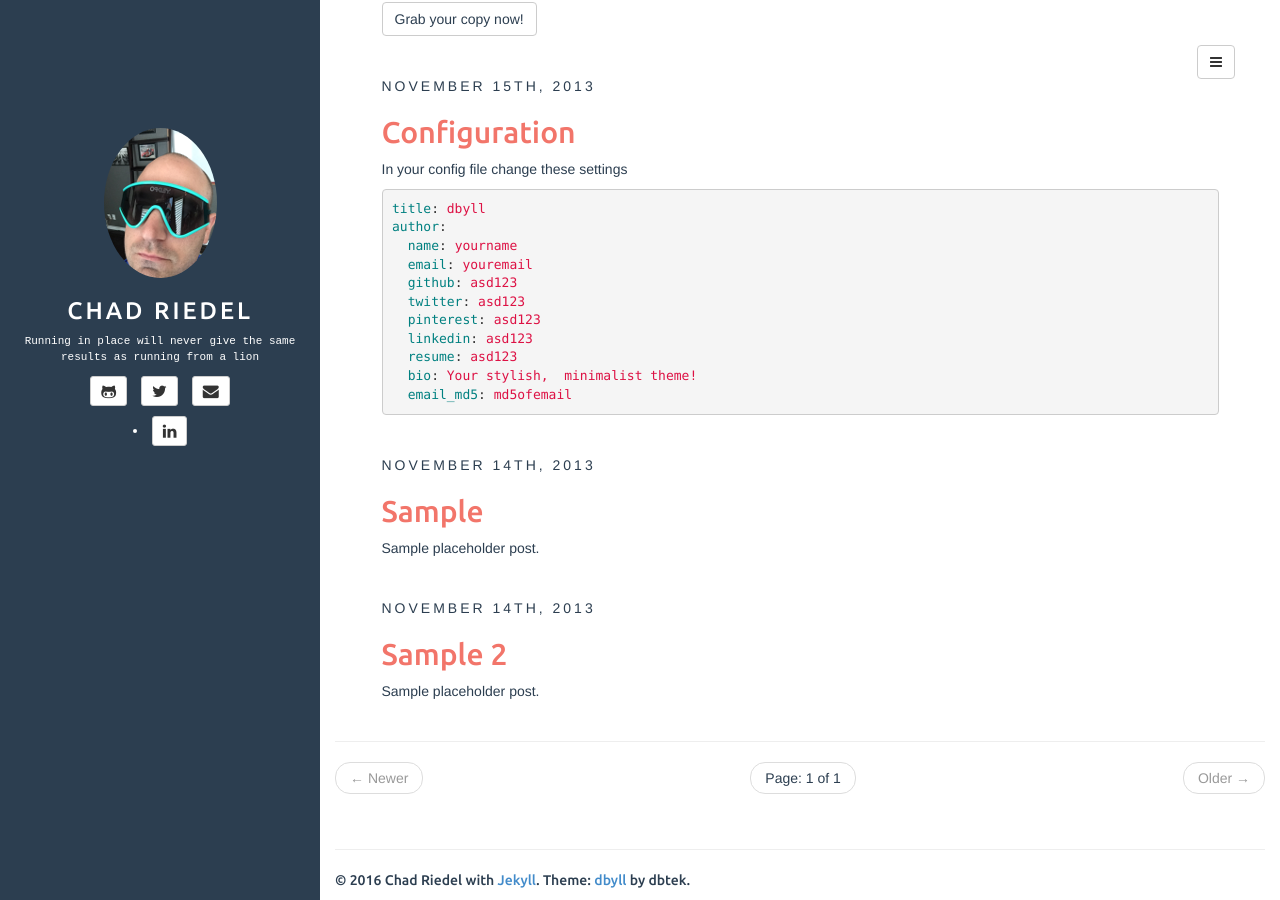
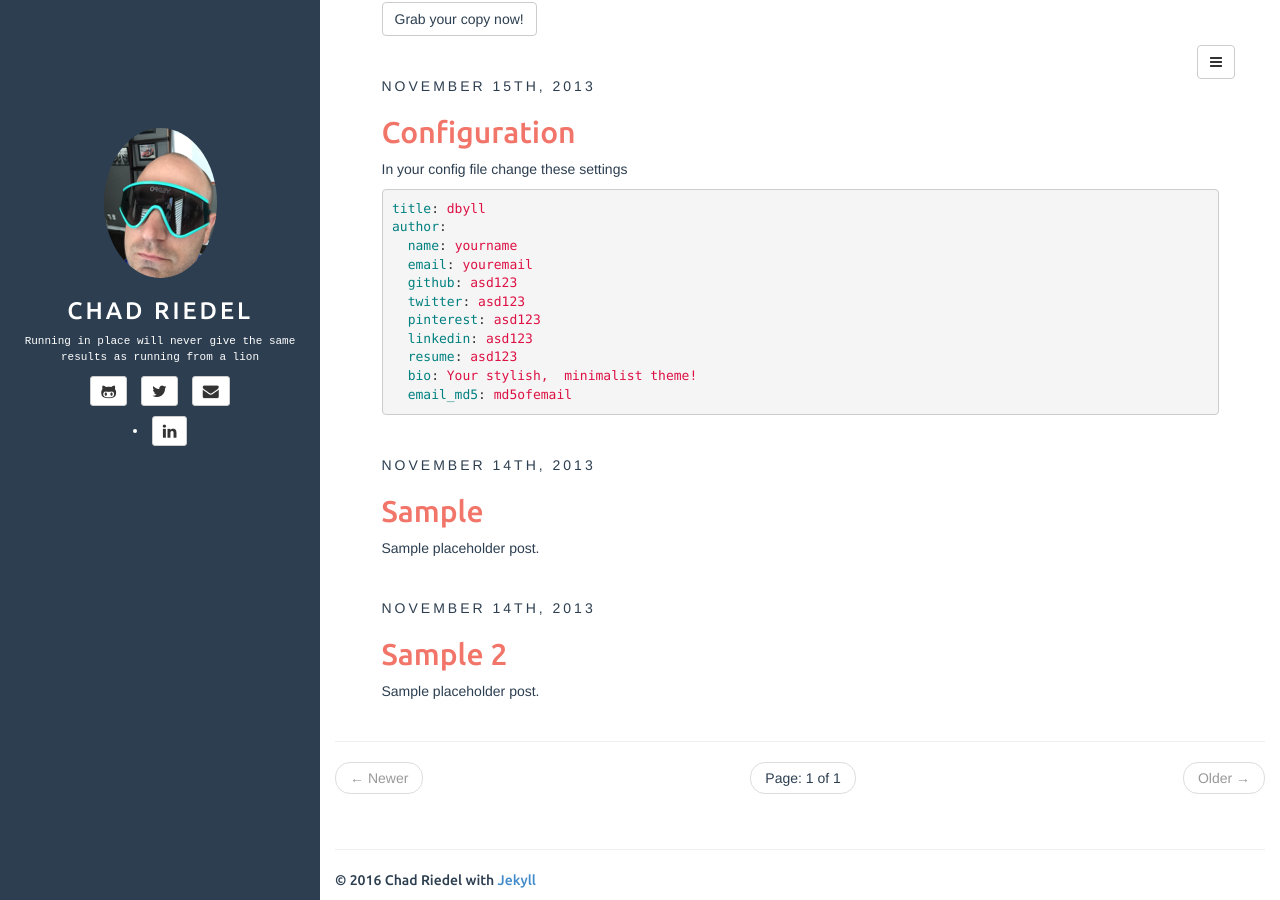
Before and after one commit to chadallac/chadallac.github.io, a Jekyll site: the page built from index.html, in a window 1280 px wide and 900 px high, scrolled down 570 px. Built offline with Jekyll 4.4.1, drawn with Linux system fonts in a browser that asks for light colours; the list of posts is cut into pages by our own code.

Commit message:
fix footer

```diff
--- a/_includes/default.html
+++ b/_includes/default.html
@@ -98,7 +98,7 @@
 		<footer>
 			<hr/>
 			<p>
-				&copy; {{ site.time | date: '%Y' }} {{ site.author.name }} with <a href="http://jekyllrb.com/">Jekyll</a>. Theme: <a href="https://github.com/dbtek/dbyll">dbyll</a> by dbtek.
+				&copy; {{ site.time | date: '%Y' }} {{ site.author.name }} with <a href="http://jekyllrb.com/">Jekyll</a>
 			</p>
 		</footer>
 	</div>
```
Also changed, not shown: 9 other files.
